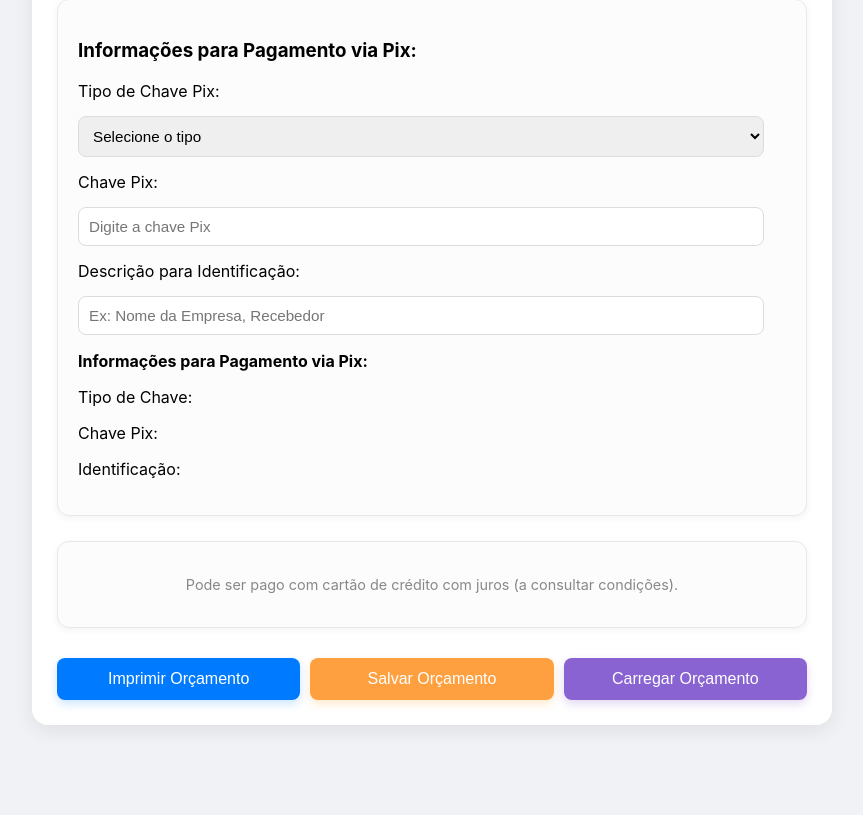
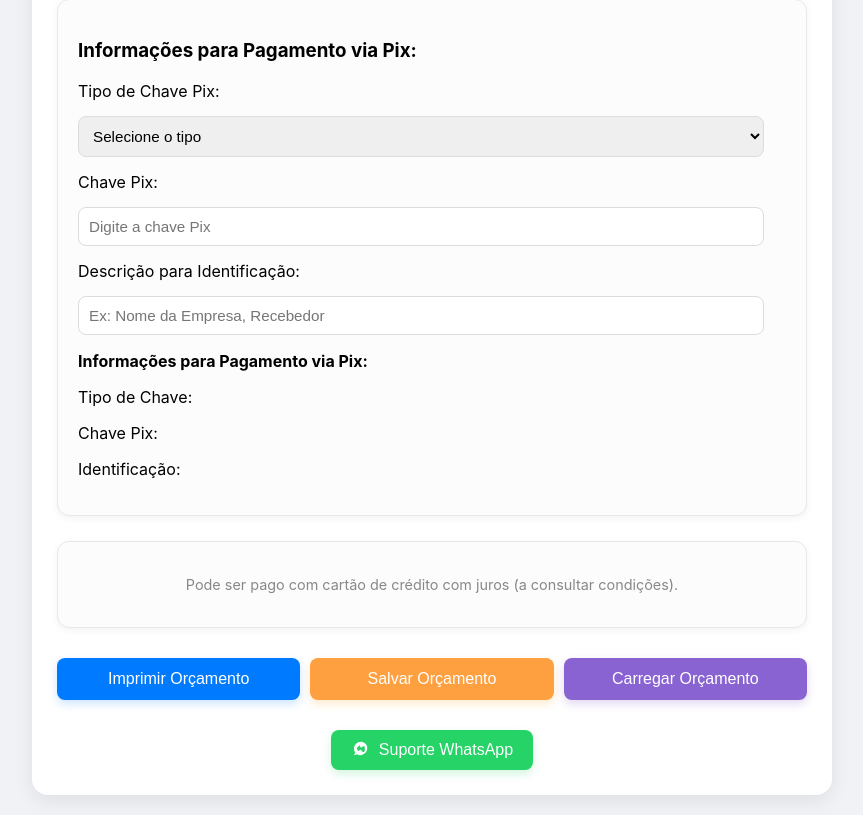
Before and after one commit to JuniorCelmo/ORCAMENTO-SIMPLES, a plain HTML site: page index.html in a window 1280 px wide. Shown: the part 1560-2375 px from the top of the page, without its empty margins (208-1071 px from the left). Before the commit the page ends 2305 px from the top, so only its background shows below. Drawn offline with Linux system fonts and the light colour scheme.

Commit message:
primeira versão do formulário simples

```diff
--- a/index.html
+++ b/index.html
@@ -366,6 +366,35 @@
             box-shadow: 0 6px 15px rgba(111, 66, 193, 0.3);
         }
 
+        /* WhatsApp Support Button */
+        .whatsapp-support-container {
+            margin-top: 30px;
+            text-align: center;
+        }
+        .whatsapp-support-button {
+            background-color: #25D366; /* Verde WhatsApp */
+            color: white;
+            padding: 10px 20px;
+            border: none;
+            border-radius: 8px;
+            cursor: pointer;
+            font-size: 1em;
+            display: inline-flex; /* Para alinhar o ícone e texto */
+            align-items: center;
+            gap: 8px; /* Espaçamento entre ícone e texto */
+            box-shadow: 0 4px 10px rgba(37, 211, 102, 0.2);
+            transition: background-color 0.3s ease, box-shadow 0.3s ease;
+        }
+        .whatsapp-support-button:hover {
+            background-color: #1DA851;
+            box-shadow: 0 6px 15px rgba(37, 211, 102, 0.3);
+        }
+        .whatsapp-support-button svg {
+            width: 20px;
+            height: 20px;
+            fill: white; /* Cor do ícone */
+        }
+
 
         /* Estilos para impressão */
         @media print {
@@ -407,6 +436,7 @@
             }
             .top-buttons-group, /* Oculta os novos botões na impressão */
             #install-app-button, /* Oculta o botão de instalação na impressão */
+            .whatsapp-support-container, /* Oculta o botão de WhatsApp na impressão */
             .product-item input[type="number"],
             .product-item .value-input,
             .product-item .percentage-input,
@@ -510,7 +540,7 @@
             .button-group, .top-buttons-group {
                 flex-direction: column;
             }
-            .print-button, .save-button, .load-button, .new-budget-button, .reload-values-button, #install-app-button {
+            .print-button, .save-button, .load-button, .new-budget-button, .reload-values-button, #install-app-button, .whatsapp-support-button {
                 width: 100%;
                 margin-bottom: 10px;
             }
@@ -676,6 +706,15 @@
             <button class="save-button" onclick="saveForm()">Salvar Orçamento</button>
             <button class="load-button" onclick="loadForm()">Carregar Orçamento</button>
         </div>
+
+        <div class="whatsapp-support-container">
+            <button class="whatsapp-support-button" onclick="openWhatsAppGroup()">
+                <svg viewBox="0 0 24 24" width="24" height="24" fill="white">
+                    <path d="M12.04 2C7.34 2 3.58 5.76 3.58 10.46C3.58 12.11 4.07 13.63 4.93 14.93L3.79 18.21L7.2 17.06C8.36 17.78 9.68 18.17 11.04 18.17H11.08C15.79 18.17 19.55 14.41 19.55 9.71C19.55 5.01 15.79 2 11.04 2ZM16.63 13.06C16.43 13.46 14.99 14.28 14.7 14.39C14.42 14.51 14.2 14.53 13.92 14.16C13.64 13.79 12.67 12.6 12.35 12.18C12.03 11.76 11.76 11.69 11.53 11.77C11.3 11.84 10.23 12.37 9.94 12.69C9.66 13.01 9.4 13.31 9.13 13.34C8.86 13.37 8.61 13.29 8.36 12.92C8.11 12.55 7.42 10.96 7.15 10.42C6.88 9.88 6.94 9.63 7.14 9.42C7.34 9.22 7.6 8.87 7.86 8.61C8.12 8.35 8.38 8.27 8.58 8.01C8.78 7.75 8.97 7.39 9.23 7.07C9.49 6.75 9.76 6.67 9.99 6.69C10.22 6.72 10.49 6.75 10.74 7.3C11 7.85 11.7 8.92 11.77 9.06C11.84 9.2 11.9 9.23 12.13 9.14C12.36 9.05 13.05 8.78 13.8 8.16C14.42 7.65 14.92 7.5 15.11 7.42C15.3 7.34 15.49 7.31 15.72 7.35C15.95 7.39 16.14 7.97 16.36 8.34C16.59 8.71 16.82 9.84 16.57 10.37C16.32 10.9 16.63 13.06 16.63 13.06Z" />
+                </svg>
+                Suporte WhatsApp
+            </button>
+        </div>
     </div>
 
     <script>
@@ -688,6 +727,7 @@
             document.getElementById('distance').addEventListener('input', updateOverallTotals);
             document.getElementById('price-per-km').addEventListener('input', updateOverallTotals);
             document.getElementById('pix-discount-percentage').addEventListener('input', updateOverallTotals);
+            document.getElementById('pix-key-type').addEventListener('input', updateOverallTotals); // Adicionado para atualizar ao mudar o tipo de chave Pix
 
             // Listeners para os botões de rádio do logo
             document.getElementById('radio-logo-url').addEventListener('change', toggleLogoInputType);
@@ -1232,6 +1272,13 @@
             alert('Valores atualizados!');
         }
 
+        // Função para abrir o grupo de WhatsApp
+        function openWhatsAppGroup() {
+            // Substitua 'SEU_LINK_DO_GRUPO' pelo link real do seu grupo de WhatsApp
+            const whatsappLink = 'https://chat.whatsapp.com/ESoTBlLX4DJ5nCubjTMzD1';
+            window.open(whatsappLink, '_blank');
+        }
+
 
         // PWA - Registro do Service Worker
         function registerServiceWorker() {
```
Also changed, not shown: index.html.TXT.
